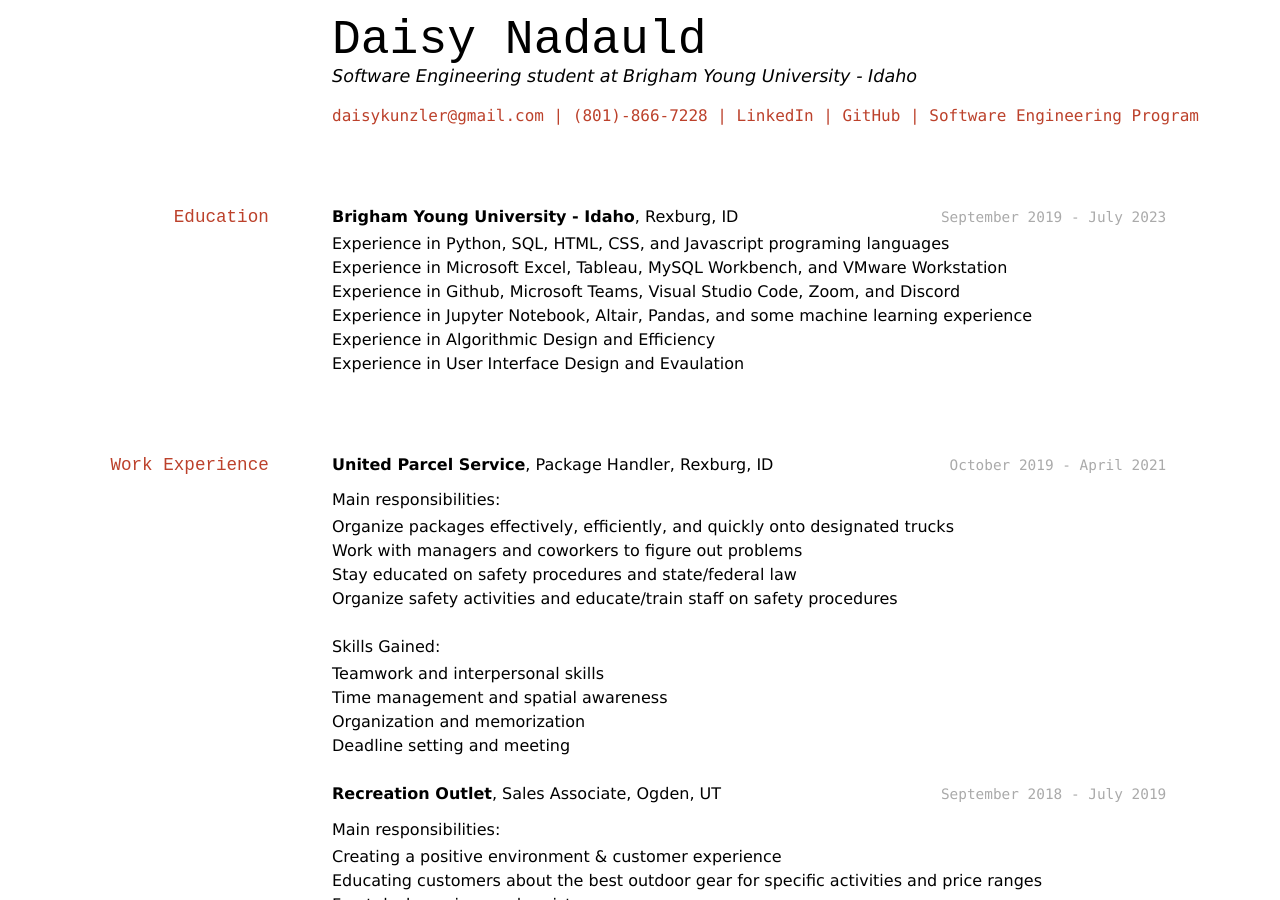
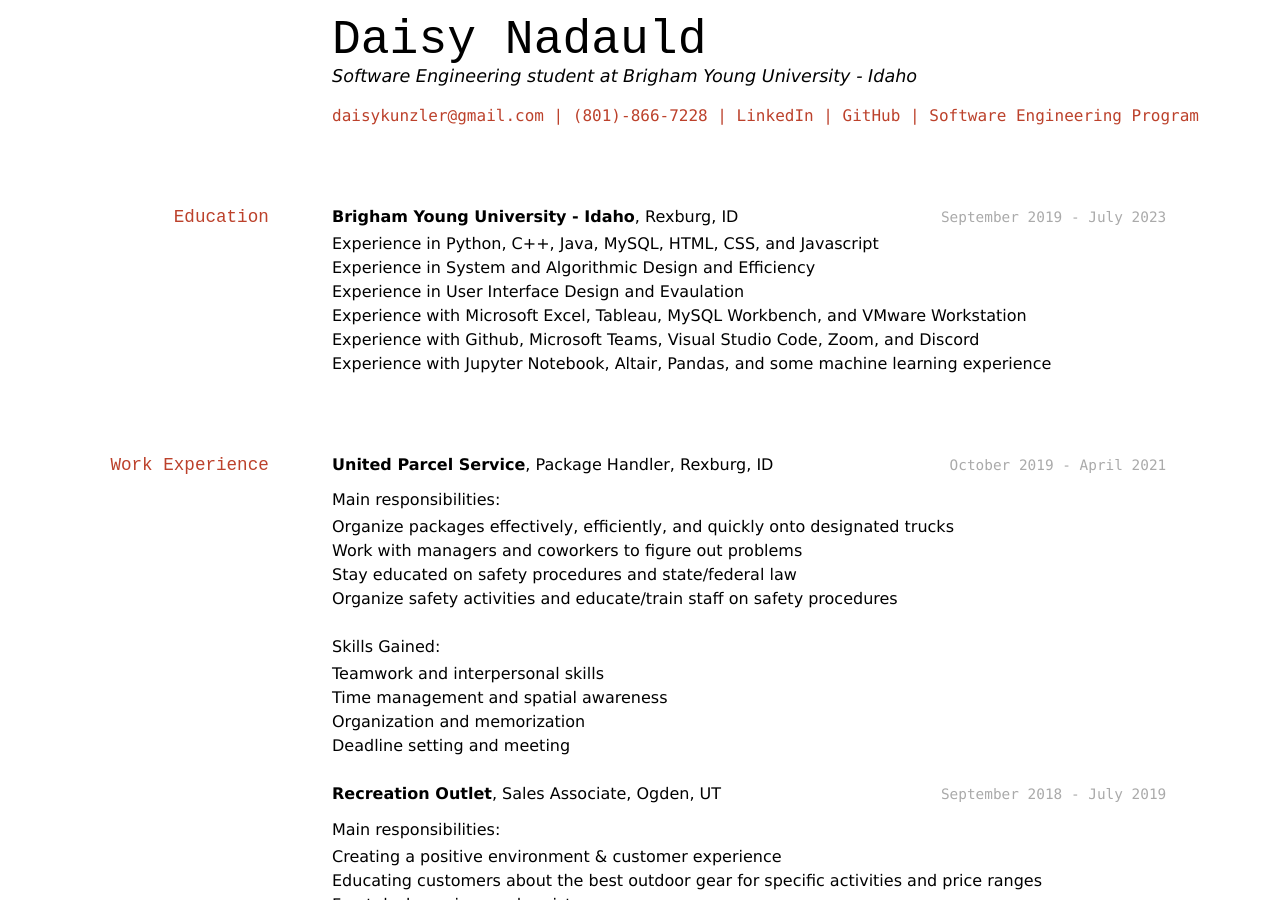
Before and after one commit to daisynadauld/nadauld_resume, a Jekyll site: the page built from docs/index.md, in a window 1280 px wide and 900 px high. Built offline with Jekyll 4.4.1, drawn with Linux system fonts in a browser that asks for light colours.

Commit message:
Update index.md

```diff
--- a/docs/index.md
+++ b/docs/index.md
@@ -20,12 +20,13 @@ Software Engineering student at Brigham Young University - Idaho
 `September 2019 - July 2023`
 __Brigham Young University - Idaho__, Rexburg, ID
 
-- Experience in Python, SQL, HTML, CSS, and Javascript programing languages
-- Experience in Microsoft Excel, Tableau, MySQL Workbench, and VMware Workstation
-- Experience in Github, Microsoft Teams, Visual Studio Code, Zoom, and Discord
-- Experience in Jupyter Notebook, Altair, Pandas, and some machine learning experience
-- Experience in Algorithmic Design and Efficiency
+- Experience in Python, C++, Java, MySQL, HTML, CSS, and Javascript
+- Experience in System and Algorithmic Design and Efficiency
 - Experience in User Interface Design and Evaulation
+- Experience with Microsoft Excel, Tableau, MySQL Workbench, and VMware Workstation
+- Experience with Github, Microsoft Teams, Visual Studio Code, Zoom, and Discord
+- Experience with Jupyter Notebook, Altair, Pandas, and some machine learning experience
+
 
 
 
```
